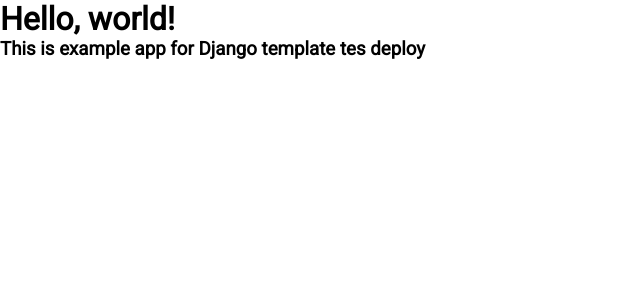
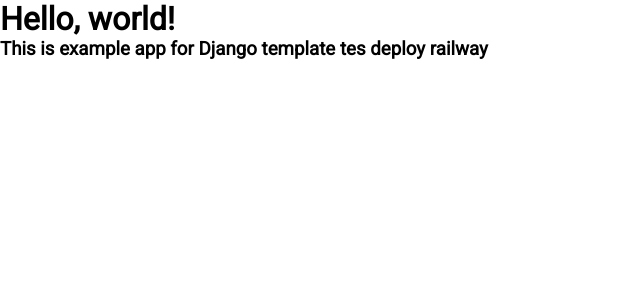
Before and after one commit to Basdat-1/babadu, a Django app: template example_app/templates/index.html in a window 1280 px wide. Shown: the top 300 px of the page, without its empty margins (0-640 px from the left). Run offline with Django 4.2, Linux system fonts and the light colour scheme; the template is opened without the code that fills it, so the values that code supplies are empty.

Commit message:
test deploy railway yml

```diff
--- a/example_app/templates/index.html
+++ b/example_app/templates/index.html
@@ -7,5 +7,5 @@
 
 {% block content %}
   <h1>Hello, world!</h1>
-  <h3>This is example app for Django template tes deploy</h3>
+  <h3>This is example app for Django template tes deploy railway</h3>
 {% endblock content %}
```
